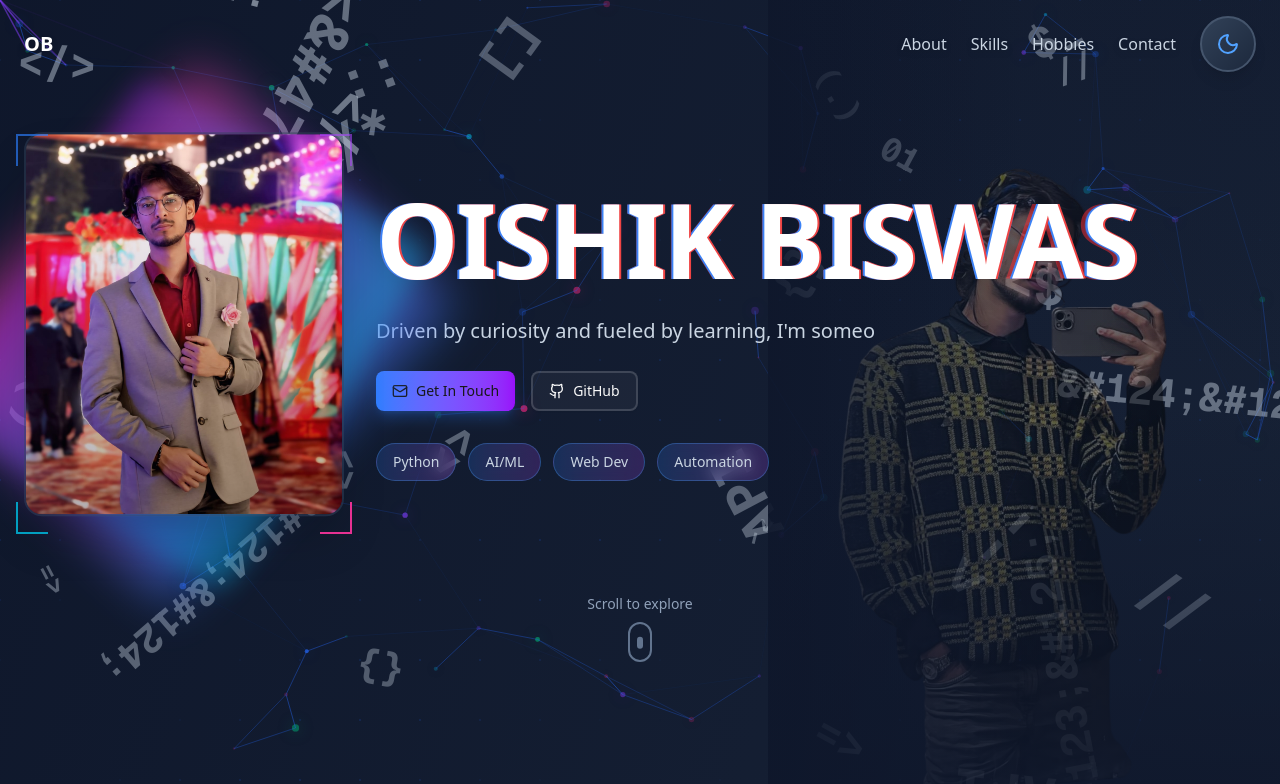
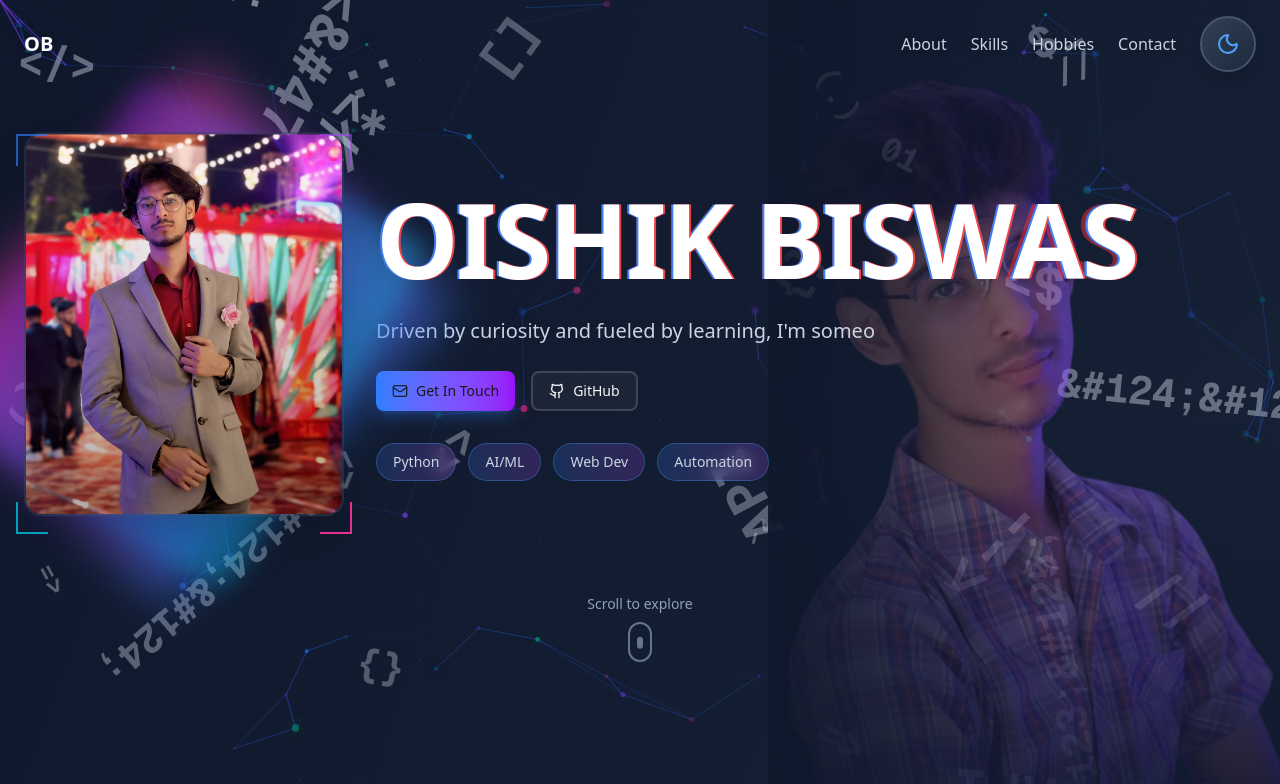
Before and after one commit to OishikBiswas123/portfolio--v2, a Next.js app: page / in a window 1280 px wide. Shown: the top 784 px of the page. Built offline with nearby package versions, Linux system fonts and the light colour scheme.

Commit message:
Add smooth transition animation for hero background image when switching between light and dark mode

```diff
--- a/src/components/hero-background-image.tsx
+++ b/src/components/hero-background-image.tsx
@@ -1,8 +1,22 @@
 'use client'
 
-import { motion } from 'framer-motion'
+import { motion, AnimatePresence } from 'framer-motion'
+import { useTheme } from 'next-themes'
+import { useEffect, useState } from 'react'
 
 export function HeroBackgroundImage() {
+  const { theme, systemTheme } = useTheme()
+  const [mounted, setMounted] = useState(false)
+
+  useEffect(() => {
+    setMounted(true)
+  }, [])
+
+  if (!mounted) return null
+
+  const currentTheme = theme === 'system' ? systemTheme : theme
+  const isDark = currentTheme === 'dark'
+
   return (
     <motion.div
       className="absolute right-0 top-0 h-full w-2/5 z-0 pointer-events-none"
@@ -10,17 +24,26 @@ export function HeroBackgroundImage() {
       animate={{ opacity: 1, x: 0 }}
       transition={{ duration: 1.2, delay: 0.5 }}
     >
-      <div
-        className="absolute inset-0 bg-cover bg-center bg-no-repeat"
-        style={{
-          backgroundImage: 'url(/hero-bg.png)',
-          opacity: 0.5,
-        }}
-      />
+      <AnimatePresence mode="wait">
+        <motion.div
+          key={isDark ? 'dark' : 'light'}
+          className="absolute inset-0 bg-cover bg-center bg-no-repeat"
+          style={{
+            backgroundImage: isDark ? 'url(/hero-bg-dark.png)' : 'url(/hero-bg.png)',
+            opacity: 0.5,
+            transform: isDark ? 'scaleX(-1)' : 'none',
+          }}
+          initial={{ opacity: 0, scale: 0.95 }}
+          animate={{ opacity: 0.5, scale: 1 }}
+          exit={{ opacity: 0, scale: 1.05 }}
+          transition={{ duration: 0.6, ease: "easeInOut" }}
+        />
+      </AnimatePresence>
+
       {/* Gradient overlay for better text readability - left fade */}
       <div className="absolute inset-0 bg-gradient-to-l from-transparent via-transparent to-slate-50/90 dark:to-slate-900/90" />
 
-      {/* Top to bottom fade - more visible at top, fade out at bottom */}
+      {/* Top to bottom fade */}
       <div className="absolute inset-0 bg-gradient-to-b from-slate-50/20 dark:from-slate-900/20 via-transparent to-slate-50/80 dark:to-slate-900/80" />
     </motion.div>
   )
```
Also changed, not shown: public/hero-bg-dark.png (added).
